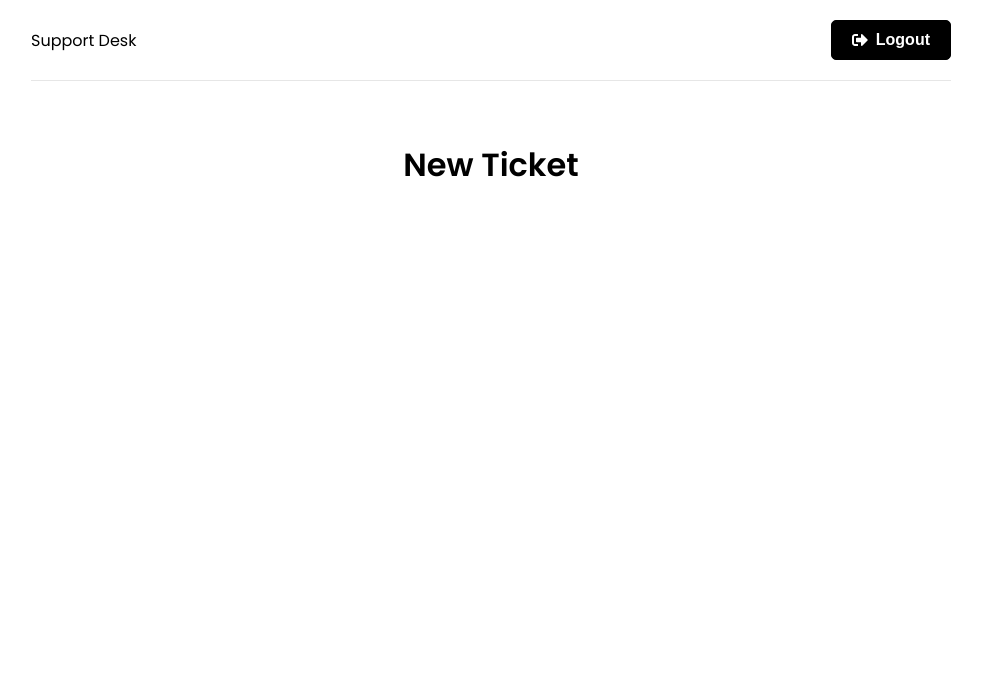
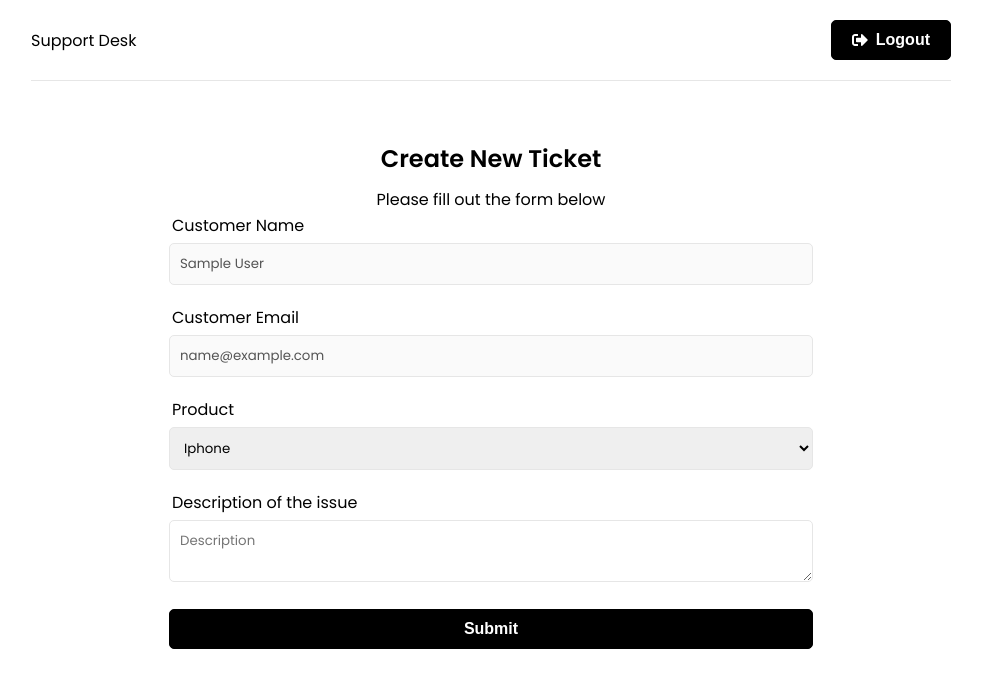
Before and after one commit to Catevika/support-desk, a React (Create React App) app in the folder frontend/: page /new-ticket in a window 1280 px wide. Shown: the top 688 px of the page, without its empty margins (149-1131 px from the left). Built offline with nearby package versions, Linux system fonts and the light colour scheme; sample sign-in values are in the browser's storage.

Commit message:
Add NewTicket Form

```diff
--- a/frontend/src/pages/NewTicket.jsx
+++ b/frontend/src/pages/NewTicket.jsx
@@ -1,8 +1,67 @@
+import { useState } from 'react';
+import { useSelector } from 'react-redux';
+
 function NewTicket() {
+	const { user } = useSelector((state) => state.auth);
+	const [name] = useState(user.name);
+	const [email] = useState(user.email);
+	const [product, setProduct] = useState('');
+	const [description, setDescription] = useState('');
+
+	const onSubmit = (e) => {
+		e.preventDefault();
+	};
+
 	return (
-		<div>
-			<h1>New Ticket</h1>
-		</div>
+		<>
+			<section className='Heading'>
+				<h1>Create New Ticket</h1>
+				<p>Please fill out the form below</p>
+			</section>
+			<section className='form'>
+				<div className='form-group'>
+					<label htmlFor='name'>Customer Name</label>
+					<input type='text' className='form-control' value={name} disabled />
+				</div>
+				<div className='form-group'>
+					<label htmlFor='email'>Customer Email</label>
+					<input type='email' className='form-control' value={email} disabled />
+				</div>
+				<form onSubmit={onSubmit}>
+					<div className='form-group'>
+						<label htmlFor='product'>Product </label>
+						<select
+							name='product'
+							id='product'
+							value={product}
+							onChange={(e) => setProduct(e.target.value)}
+						>
+							<option value='Iphone'>Iphone</option>
+							<option value='Macbook Pro'>Macbook Pro</option>
+							<option value='Imac'>Imac</option>
+							<option value='Ipad'>Ipad</option>
+							<option value='Watch'>Watch</option>
+							<option value='AirPods'>AirPods</option>
+							<option value='TV'>TV</option>
+						</select>
+					</div>
+					<div className='form-group'>
+						<label htmlFor='description'>Description of the issue</label>
+						<textarea
+							name='description'
+							id='description'
+							className='form-control'
+							placeholder='Description'
+							value={description}
+							onChange={(e) => setDescription(e.target.value)}
+						></textarea>
+					</div>
+					<div className='form-group'>
+						<button className='btn btn-block'>Submit</button>
+					</div>
+				</form>
+			</section>
+		</>
 	);
 }
 
```
